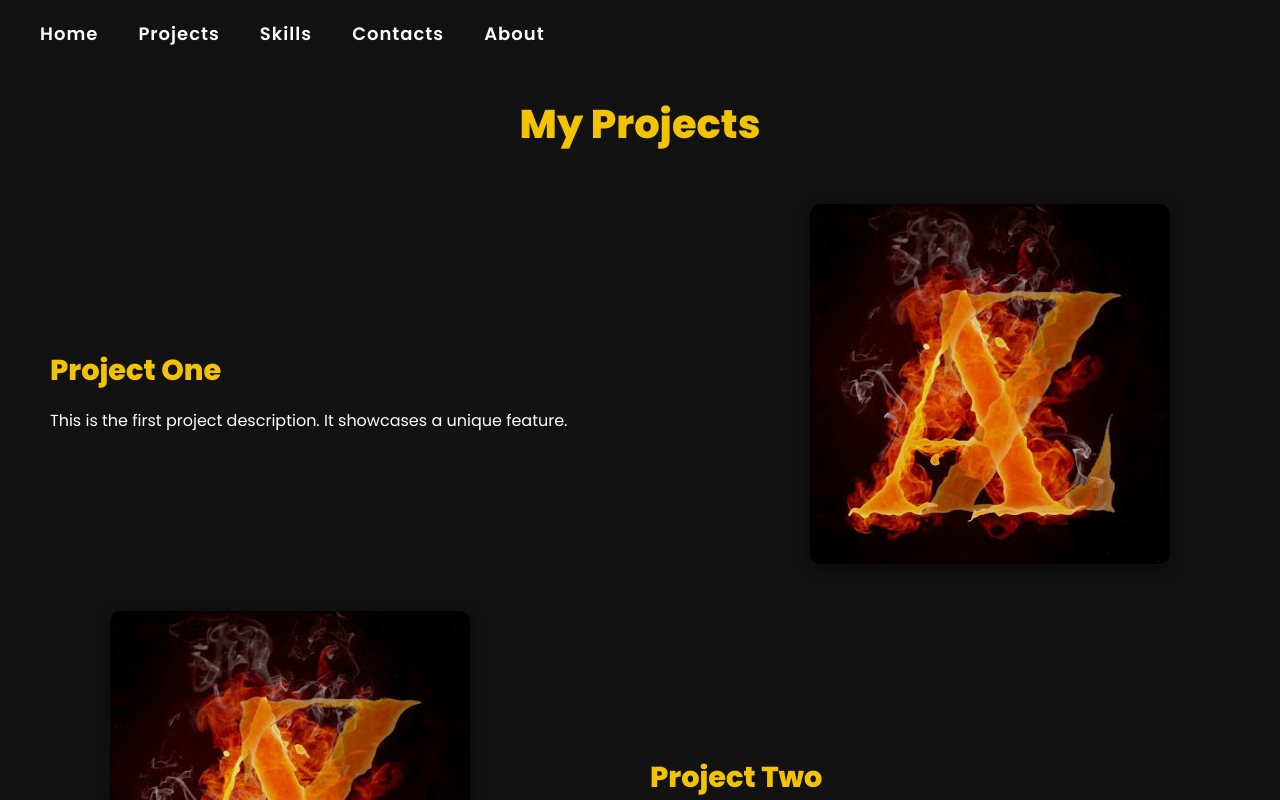
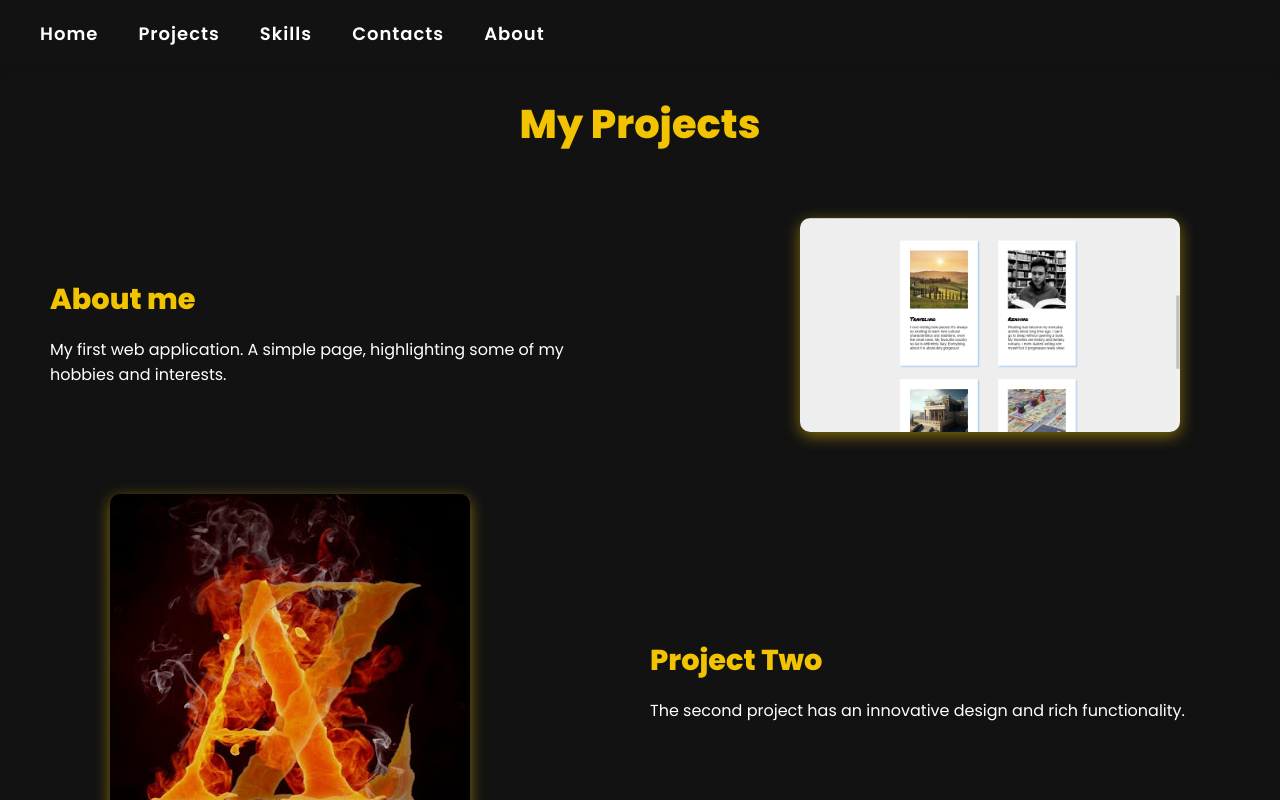
Before and after one commit to Azenae1/portfolio, a React (Vite) app: page /projects in a window 1280 px wide. Shown: the top 800 px of the page. Built offline with nearby package versions, Linux system fonts and the light colour scheme.

Commit message:
links added&styled

```diff
--- a/src/pages/Projects/Projects.css
+++ b/src/pages/Projects/Projects.css
@@ -51,7 +51,16 @@
 .project-card__title {
   font-size: 1.8rem;
   margin-bottom: 10px;
+}
+
+.project-card__link {
   color: #f2c300;
+  text-decoration: none;
+  transition: color 0.3s ease, text-shadow 0.3s ease;
+}
+.project-card__link:hover {
+  color: #ffd700;
+  text-shadow: 0px 0px 10px rgba(255, 215, 0, 0.7);
 }
 
 .project-card__description {
@@ -65,8 +74,8 @@
 }
 
 .project-card__image img {
-  max-width: 100%;
+  max-width: 380px;
   height: auto;
   border-radius: 10px;
-  box-shadow: 0px 4px 15px rgba(0, 0, 0, 0.5);
+  box-shadow: 0px 4px 15px rgba(242, 195, 0, 0.5);
 }
--- a/src/pages/Projects/Projects.jsx
+++ b/src/pages/Projects/Projects.jsx
@@ -17,7 +17,16 @@ const Projects = () => {
             }`}
           >
             <div className="project-card__content">
-              <h2 className="project-card__title">{project.title}</h2>
+              <h2 className="project-card__title">
+                <a
+                  href={project.link}
+                  className="project-card__link"
+                  target="_blank"
+                  rel="noopener noreferrer"
+                >
+                  {project.title}
+                </a>
+              </h2>
               <p className="project-card__description">{project.description}</p>
             </div>
             <div className="project-card__image">
--- a/src/utils/constants.js
+++ b/src/utils/constants.js
@@ -1,12 +1,14 @@
 import Image from "../assets/logo.png";
+import About_me from "../assets/about-me.png";
 
 export const projects = [
   {
     id: 1,
-    title: "Project One",
+    title: "About me",
     description:
-      "This is the first project description. It showcases a unique feature.",
-    image: Image,
+      "My first web application. A simple page, highlighting some of my hobbies and interests.",
+    image: About_me,
+    link: "https://azenae1.github.io/se_project_about-me/",
   },
   {
     id: 2,
```
Also changed, not shown: src/assets/about-me.png (added).
